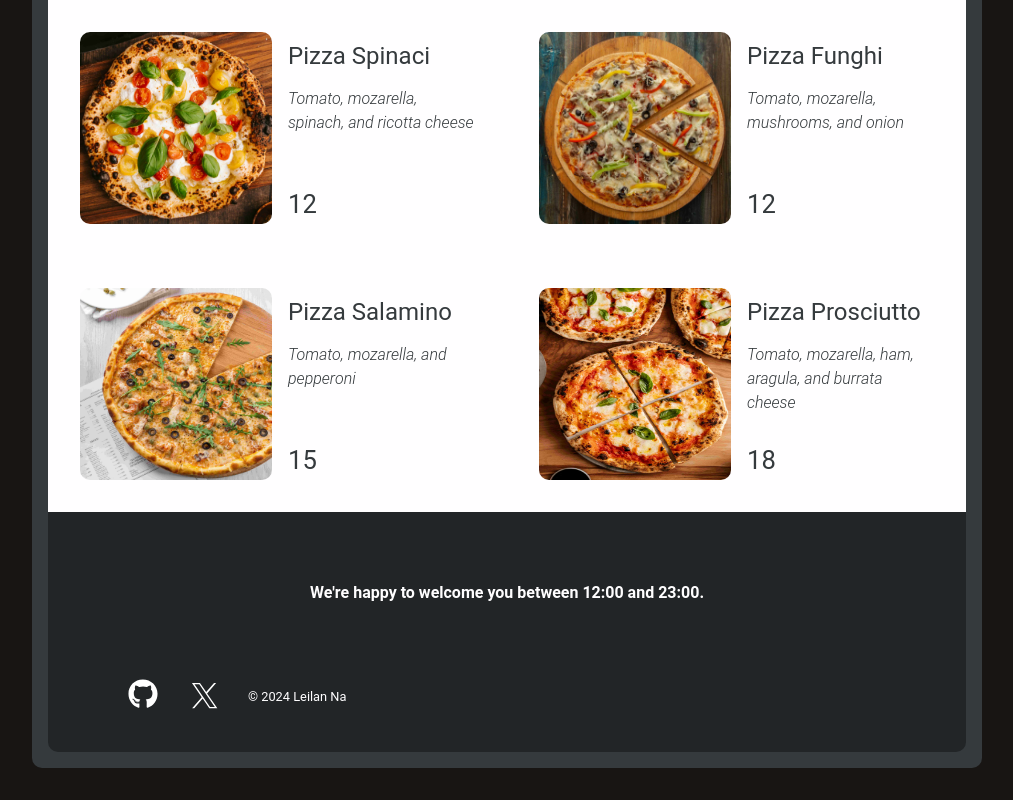
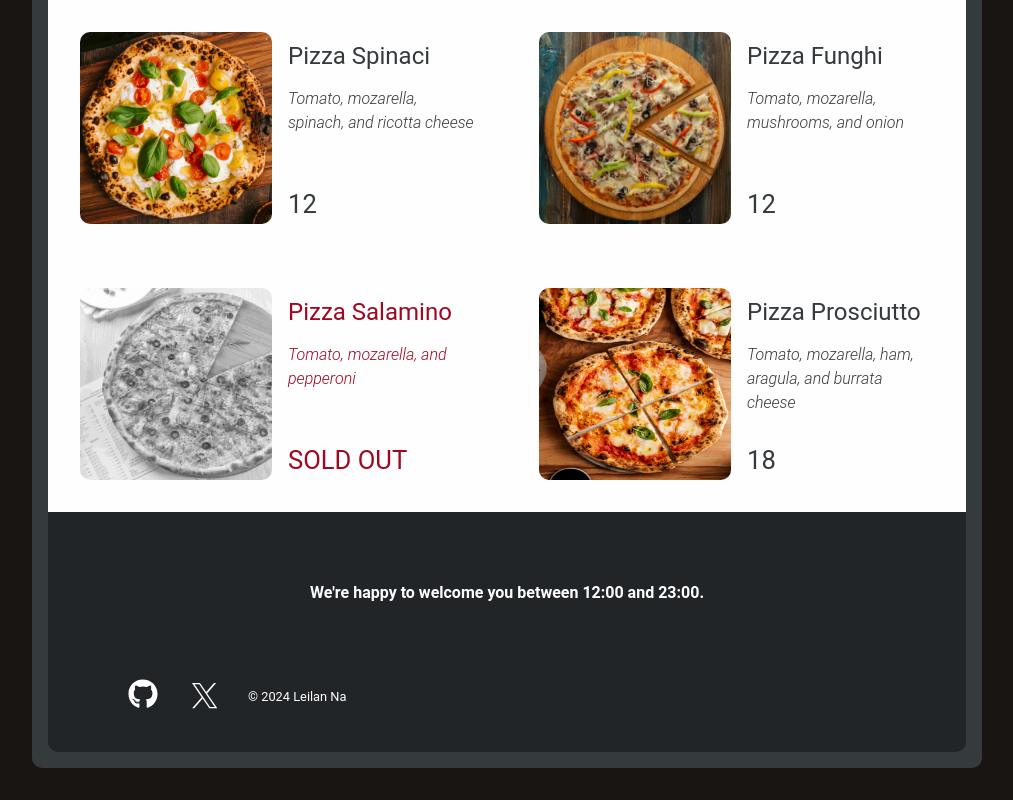
Before and after one commit to naLeilan/Pizza, a React (Vite) app: page / in a window 1280 px wide. Shown: the part 673-1473 px from the top of the page, without its empty margins (133-1146 px from the left). Built offline with nearby package versions, Linux system fonts and the light colour scheme.

Commit message:
aded sold out logic

```diff
--- a/src/App.jsx
+++ b/src/App.jsx
@@ -92,12 +92,12 @@
         <input id="search" type="search" pattern=".*\S.*" required />
         <span className="caret"></span>
       </div> */}
-      <li className="pizza">
+      <li className={`pizza ${pizzaObj.soldOut ? "sold-out" : ""} `}>
         <img src={pizzaObj.photoName} alt="spinaci" width="200px" />
         <div>
           <h3>{pizzaObj.name} </h3>
           <p>{pizzaObj.ingredients} </p>
-          <span>{pizzaObj.price} </span>
+          <span>{pizzaObj.soldOut ? "SOLD OUT" : pizzaObj.price} </span>
         </div>
       </li>
     </main>
```
